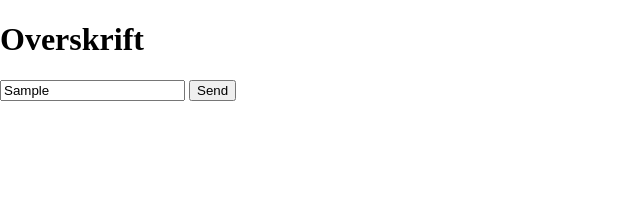
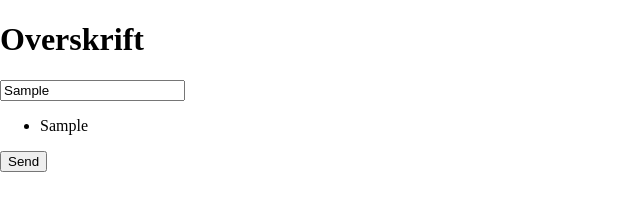
Before and after one commit to Martin-koder1/test-project-18, a website: page index.html in a window 1280 px wide. Both pictures are taken after typing "Sample" into the empty fields and a click on the button "Send". Shown: the whole page, without its empty margins (0-640 px from the left). Drawn offline with Linux system fonts and the light colour scheme.

Commit message:
try again

```diff
--- a/index.html
+++ b/index.html
@@ -12,9 +12,11 @@
       <h1>Overskrift</h1>
     </header>
     <main>
-      <label for="inputData">
+      <label for="">
         <input type="text" name="inputData" id="inputData">
       </label>
+
+      <ul id="displayedData"></ul>
       <button id="submitData">Send</button>
     </main>
     <footer></footer>
--- a/script.js
+++ b/script.js
@@ -1,31 +1,49 @@
 // TASK:
-// 1. Create a constant variable that retrieves the HTML element with ID inputData.
-// and log the variable to the console to verify correct resrival.
+// 1. Create a constant variable that retrives the HTML element with ID inputData
+// and log the variable to the console to verify correct retrival.
 
-// 5. add the method .value to retrieve the value from the inut of the element itself.
-
-const inputData = document.querySelector('#inputData').value;
+const inputData = document.querySelector("#inputData");
 console.log(inputData);
 
-// 2. Create a constant variable thatretrieves the HTML element with ID submitData
-// and log the variable to the console to verify correct retrievel.
+// 2. Create a constant variable that retrives the HTML element with ID submitData
+// and log the variable to the console to verify correct retrival.
 
-const submitData = document.querySelector('#submitData')
+const submitData = document.querySelector("#submitData");
 console.log(submitData);
 
-// 3. create a function with name displayData
-// and log a string saying "in working" to the console log
+// 3. Create a function with name displayData
+// and log a string saying "Im working" to the console
 
-// 6. create a variable called inputDataValue that uses the variable inputData with the value method.
-// add a log logging out the variable input inside of the function.
+// 6. Create a variable called inputDataValue that uses the variable inputData with the .value method.
+// Add a log logging out the variable inputDataValue inside of the function.
+
+// 7. create a constant variable called displayedData that retrieves the HTML element with the ID displayed data inside the function
+// And log out the variable to verify that it is correct.
+
+// 8. Create a constant variable called listData with the .createElement method inside the function.
+// and log out the newly created variable to verify that it is made.
+
+// 9. Give the variable listData content from inputDataValue with the .textcontent method
+
+//10. Add he new element listData to the element displayedData with the .appendChild() method.
 
 function displayData() {
-    console.log("I'm working");
+    console.log("Im working");
 
     const inputDataValue = inputData.value;
-    console.log(inputDataValue)
+    console.log(inputDataValue);
+
+    const displayedData = document.querySelector('#displayedData');
+    console.log(displayedData);
+
+    const listData = document.createElement("li");
+    console.log(listData);
+
+    listData.textContent = inputDataValue;
+
+    displayedData.appendChild(listData);
 };
 
-// 4. Use the variable submitData and add an event listner, listening for a click and activating function Displaydata.
+// 4. Use the variable submitData and add an event listener, listening for a click and activating the function displayData
 
 submitData.addEventListener("click", displayData);
```
